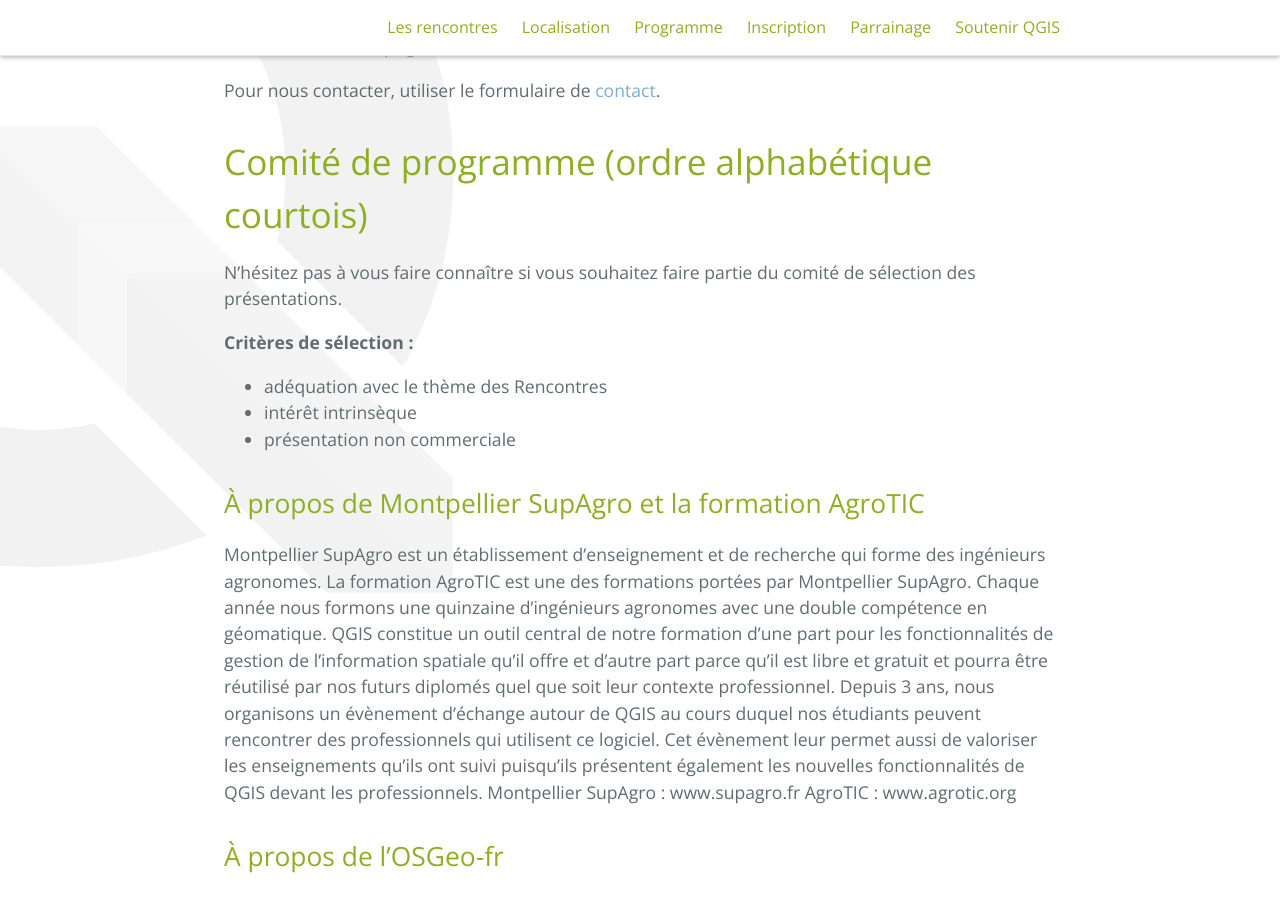
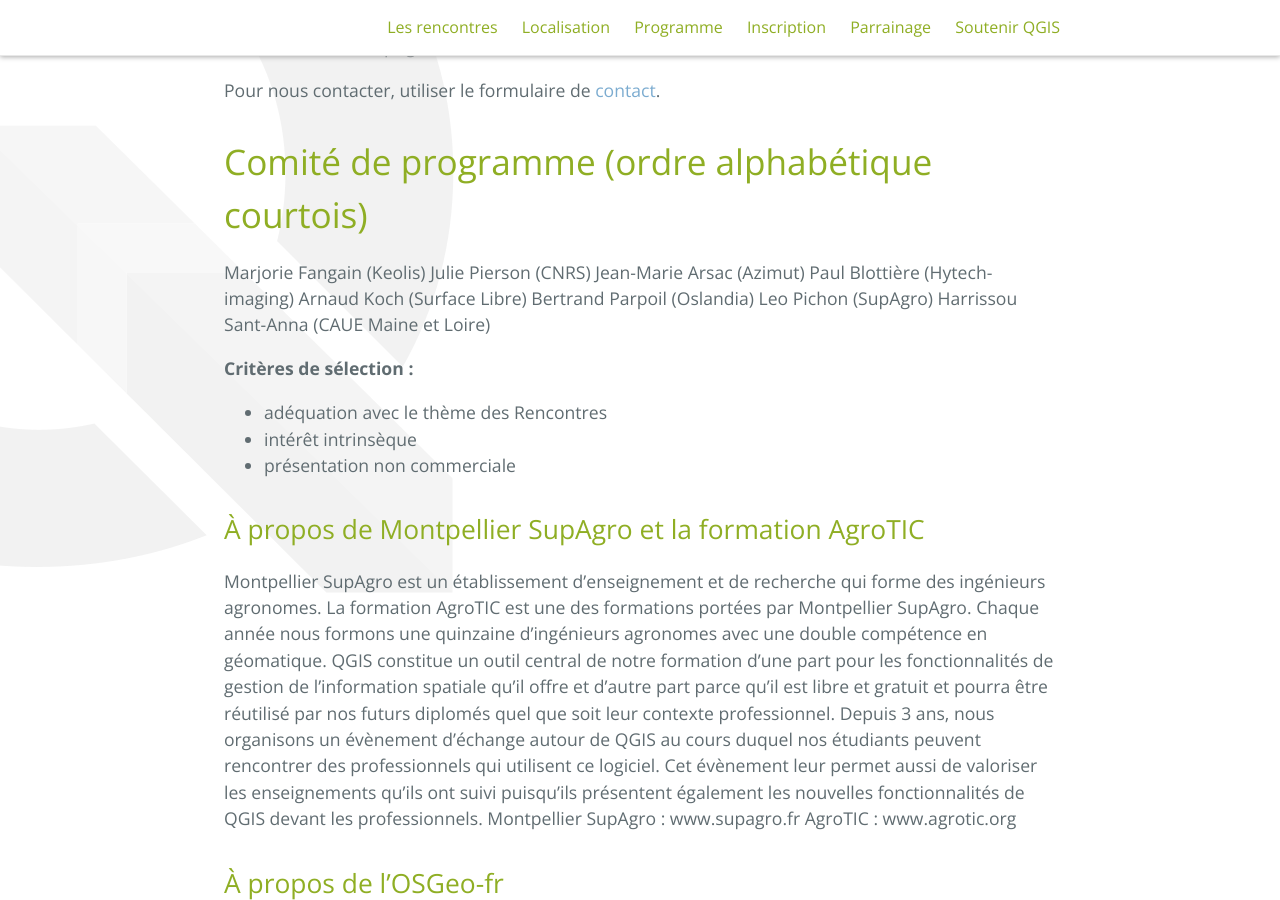
Before and after one commit to OSGeo-fr/QGIS-conf-fr-website, a Jekyll site: the page built from z60_apropos.md, in a window 1280 px wide and 900 px high, scrolled down 706 px. Built offline with Jekyll 4.4.1, drawn with Linux system fonts in a browser that asks for light colours.

Commit message:
Ajout membres comité de programme

```diff
--- a/z60_apropos.md
+++ b/z60_apropos.md
@@ -17,7 +17,14 @@ Pour nous contacter, utiliser le formulaire de [contact]({{ site.url }}{{ site.b
 
 # Comité de programme (ordre alphabétique courtois)
 
-N'hésitez pas à vous faire connaître si vous souhaitez faire partie du comité de sélection des présentations.
+Marjorie Fangain (Keolis)
+Julie Pierson (CNRS)
+Jean-Marie Arsac (Azimut)
+Paul Blottière (Hytech-imaging)
+Arnaud Koch (Surface Libre)
+Bertrand Parpoil (Oslandia)
+Leo Pichon (SupAgro)
+Harrissou Sant-Anna (CAUE Maine et Loire)
 
 **Critères de sélection :**
 
```
